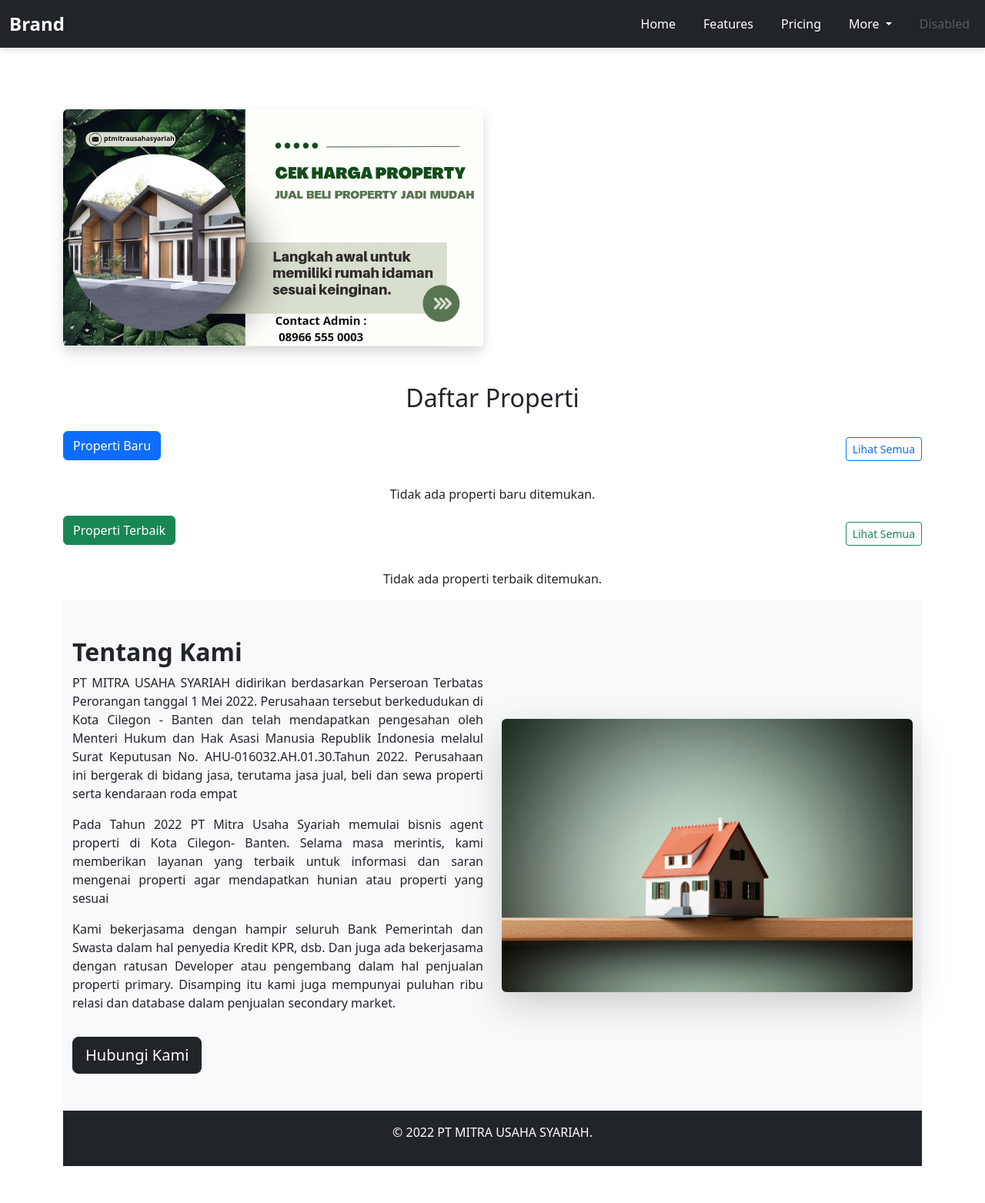
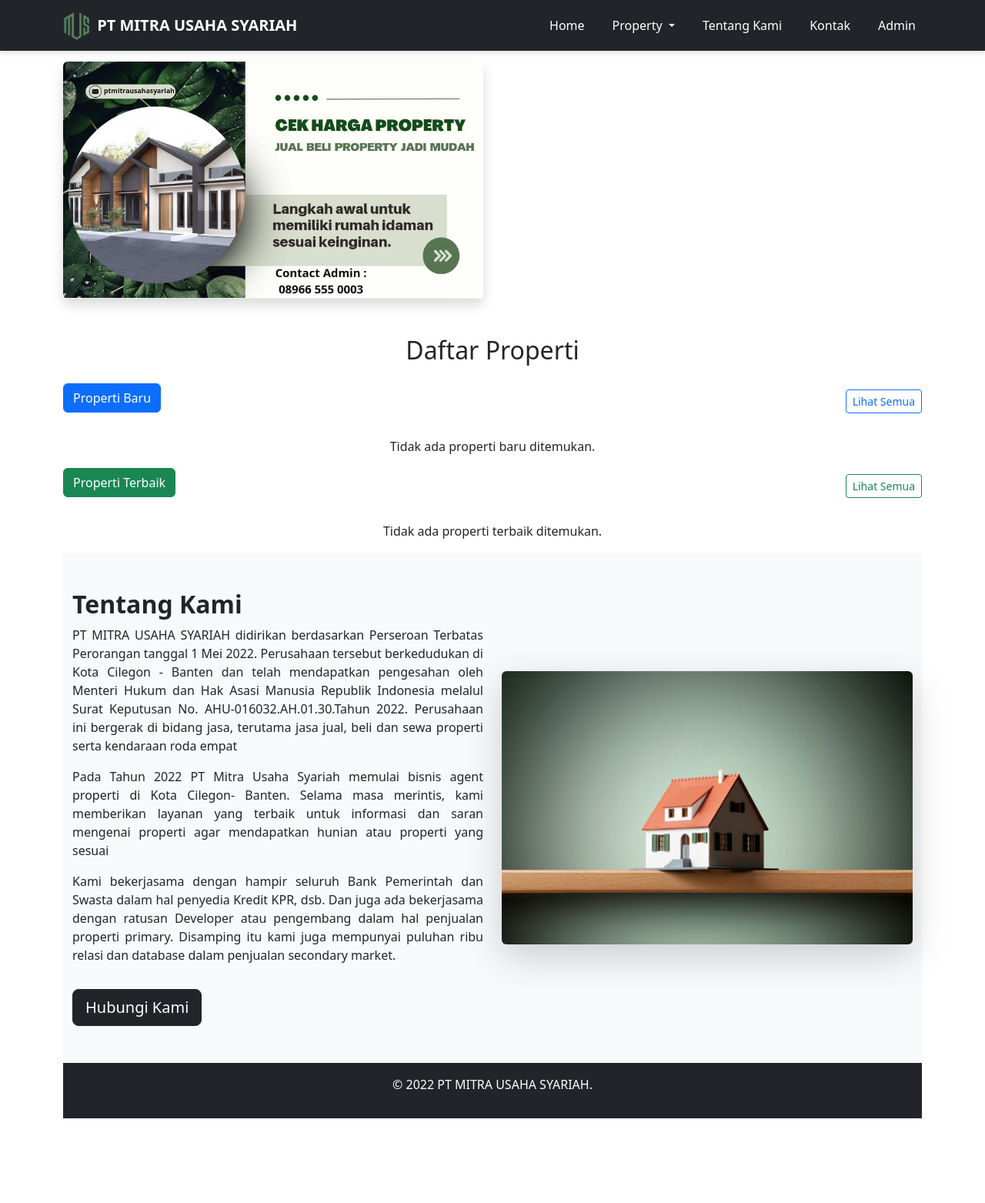
Before and after one commit to IbnuAlanNuari/jualbelirumah, a PHP site: page / in a window 1280 px wide. Shown: the whole page at 77% size. After the commit the page ends 1453 px from the top, so only its background shows below. Run offline with PHP 8.4, Linux system fonts and the light colour scheme; data that the repository does not hold is empty.

Commit message:
perbarui

```diff
--- a/index.php
+++ b/index.php
@@ -40,38 +40,32 @@ $result_best = $conn->query($sql_best);
 
 <body>
     <header>
-    <nav class="navbar navbar-expand-lg navbar-dark bg-dark">
-    <div class="container-fluid">
-      <a class="navbar-brand" href="#">Brand</a>
-      <button class="navbar-toggler" type="button" data-bs-toggle="collapse" data-bs-target="#navbarNav" aria-controls="navbarNav" aria-expanded="false" aria-label="Toggle navigation">
+        <nav class="navbar navbar-expand-lg navbar-dark bg-dark position-fixed w-100">
+            <div class="container">
+                <a class="navbar-brand d-flex align-items-center" href="index">
+                    <img src="assets/images/logo.png" alt="Logo" class="me-2" style="height: 40px;">
+                    <span class="fs-5">PT MITRA USAHA SYARIAH</span>
+                </a>
+                <button class="navbar-toggler" type="button" data-bs-toggle="collapse" data-bs-target="#navbarNav"
+                    aria-controls="navbarNav" aria-expanded="false" aria-label="Toggle navigation">
                     <span class="navbar-toggler-icon"></span>
                 </button>
                 <div class="collapse navbar-collapse" id="navbarNav">
                     <ul class="navbar-nav ms-auto">
-          <li class="nav-item">
-            <a class="nav-link active" aria-current="page" href="#">Home</a>
-          </li>
-          <li class="nav-item">
-            <a class="nav-link" href="#">Features</a>
-          </li>
-          <li class="nav-item">
-            <a class="nav-link" href="#">Pricing</a>
-          </li>
-          <!-- Dropdown -->
+                        <li class="nav-item"><a href="index" class="nav-link">Home</a></li>
                         <li class="nav-item dropdown">
-            <a class="nav-link dropdown-toggle" href="#" id="navbarDropdown" role="button" data-bs-toggle="dropdown" aria-expanded="false">
-              More
+                            <a class="nav-link dropdown-toggle" href="#properties" id="navbarDropdown" role="button"
+                                data-bs-toggle="dropdown" aria-expanded="false">
+                                Property
                             </a>
                             <ul class="dropdown-menu" aria-labelledby="navbarDropdown">
-              <li><a class="dropdown-item" href="#">Action</a></li>
-              <li><a class="dropdown-item" href="#">Another action</a></li>
-              <li><hr class="dropdown-divider"></li>
-              <li><a class="dropdown-item" href="#">Something else here</a></li>
+                                <li><a class="dropdown-item" href="new_property">Property Terbaru</a></li>
+                                <li><a class="dropdown-item" href="best_property">Property Terbaik</a></li>
                             </ul>
                         </li>
-          <li class="nav-item">
-            <a class="nav-link disabled" href="#" tabindex="-1" aria-disabled="true">Disabled</a>
-          </li>
+                        <li class="nav-item"><a href="#about-us" class="nav-link">Tentang Kami</a></li>
+                        <li class="nav-item"><a href="contact" class="nav-link">Kontak</a></li>
+                        <li class="nav-item"><a href="admin/login.php" target="_blank" class="nav-link">Admin</a></li>
                     </ul>
                 </div>
             </div>
```
Lines whose indentation alone changed are shown as unchanged.
